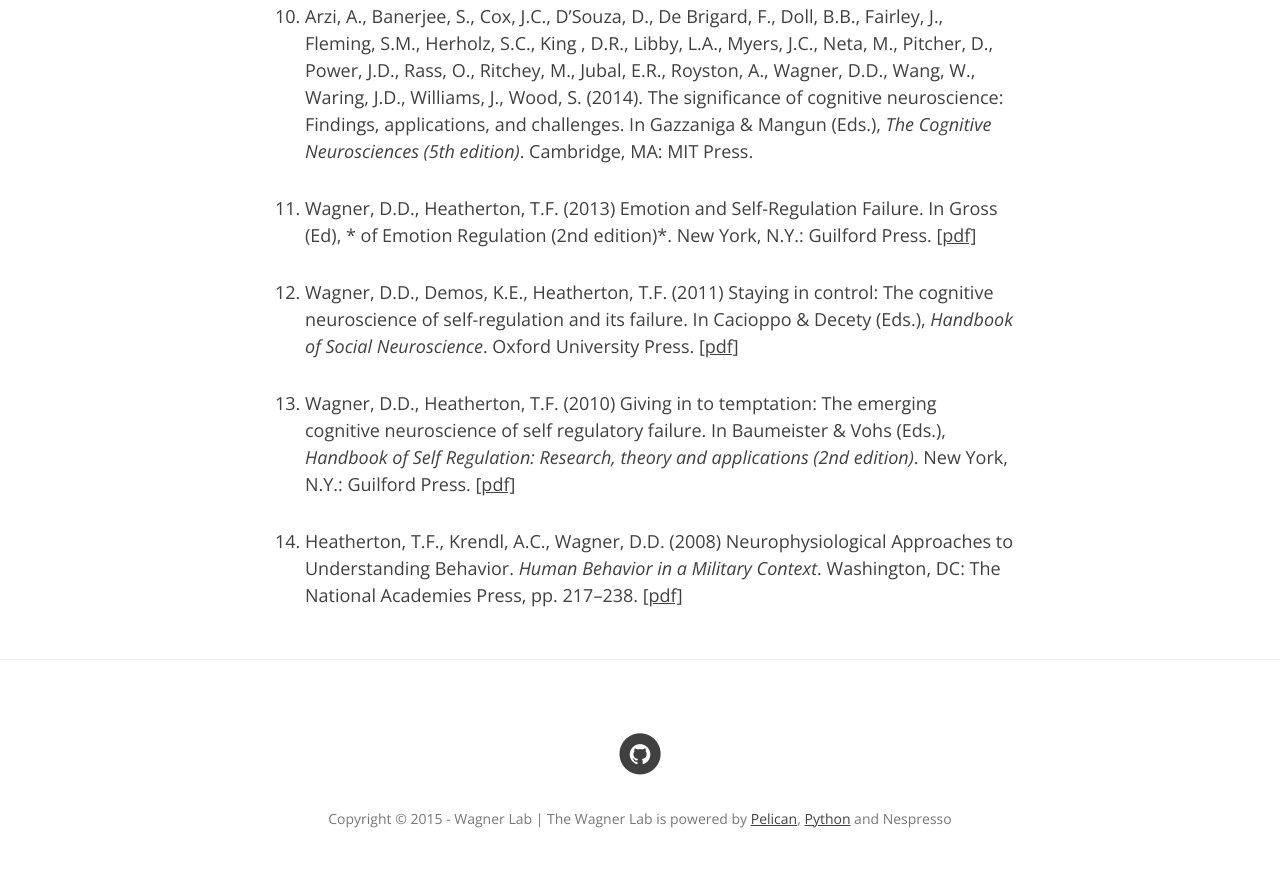
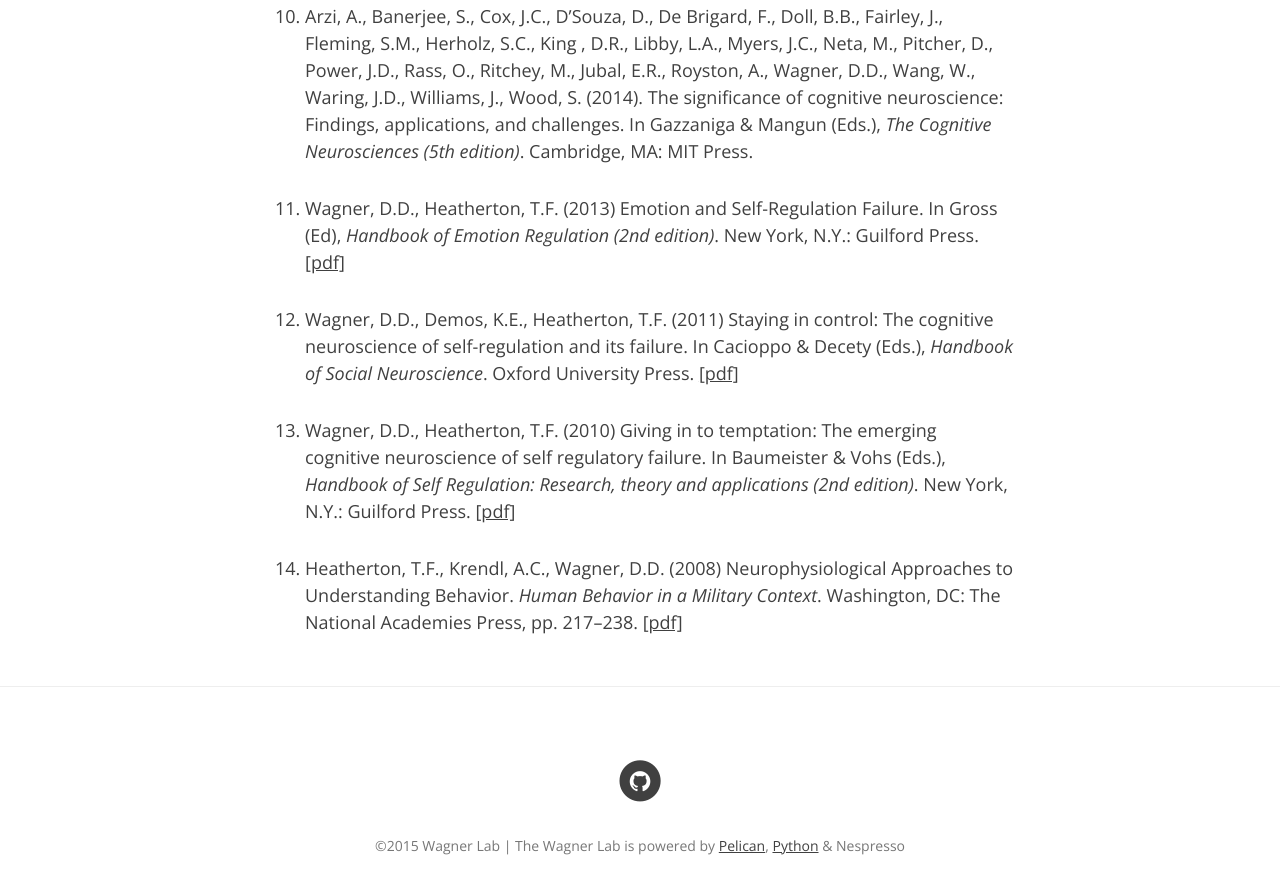
Before and after one commit to londeree4/wagner-lab.github.io, a plain HTML site: page publications.html in a window 1280 px wide. Shown: the part 3221-4115 px from the top of the page. Drawn offline with nearby package versions, Linux system fonts and the light colour scheme.

Commit message:
edits and cname

```diff
--- a/publications.html
+++ b/publications.html
@@ -229,7 +229,7 @@ Cambridge, MA: MIT Press. </p>
 </li>
 <li>
 <p>Wagner, D.D., Heatherton, T.F. (2013) Emotion and Self-Regulation Failure.
-In Gross (Ed), * of Emotion Regulation (2nd edition)*. New York,
+In Gross (Ed), <em>Handbook of Emotion Regulation (2nd edition)</em>. New York,
 N.Y.: Guilford Press. <a href="https://dl.dropboxusercontent.com/u/1910916/wlab-pdf/2013%20-%20Emotion%20and%20Self-Regulation%20Failure%20-%20Wagner%2C%20Heatherton.pdf">[pdf]</a></p>
 </li>
 <li>
@@ -271,7 +271,7 @@ Washington, DC: The National Academies Press, pp. 217–238. <a href="https://dl
                             </a>
                         </li>
                     </ul>
-                    <p class="copyright text-muted">Copyright © 2015 - Wagner Lab | The Wagner Lab is powered by <a href="http://getpelican.com/">Pelican</a>, <a href="http://python.org/">Python</a> and Nespresso</p>
+                    <p class="copyright text-muted">©2015 Wagner Lab | The Wagner Lab is powered by <a href="http://getpelican.com/">Pelican</a>, <a href="http://python.org/">Python</a> & Nespresso</p>
                 </div>
             </div>
         </div>
```
Also changed, not shown: contact.html (+1 -1 lines), index.html (+1 -1 lines), lab_members.html (+1 -1 lines), research.html (+1 -1 lines), resources.html (+1 -1 lines), robots.txt (added), 1 other file.
